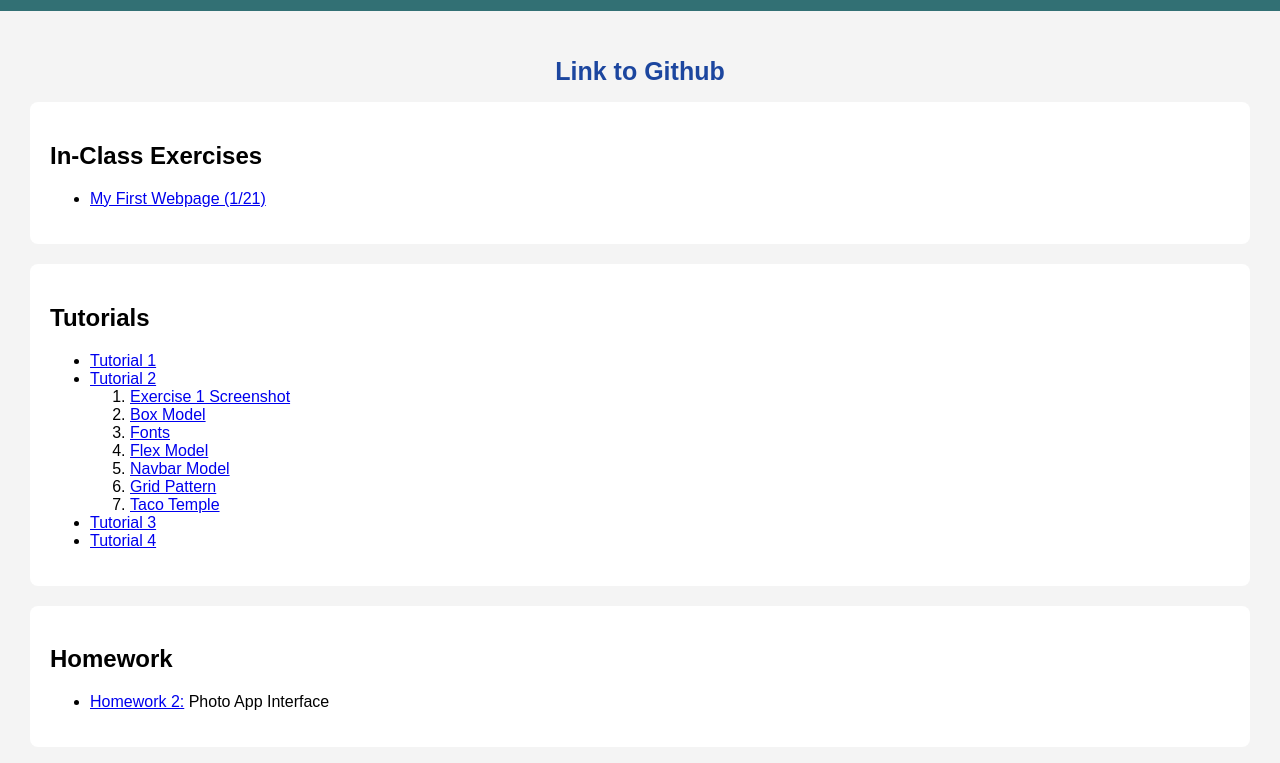
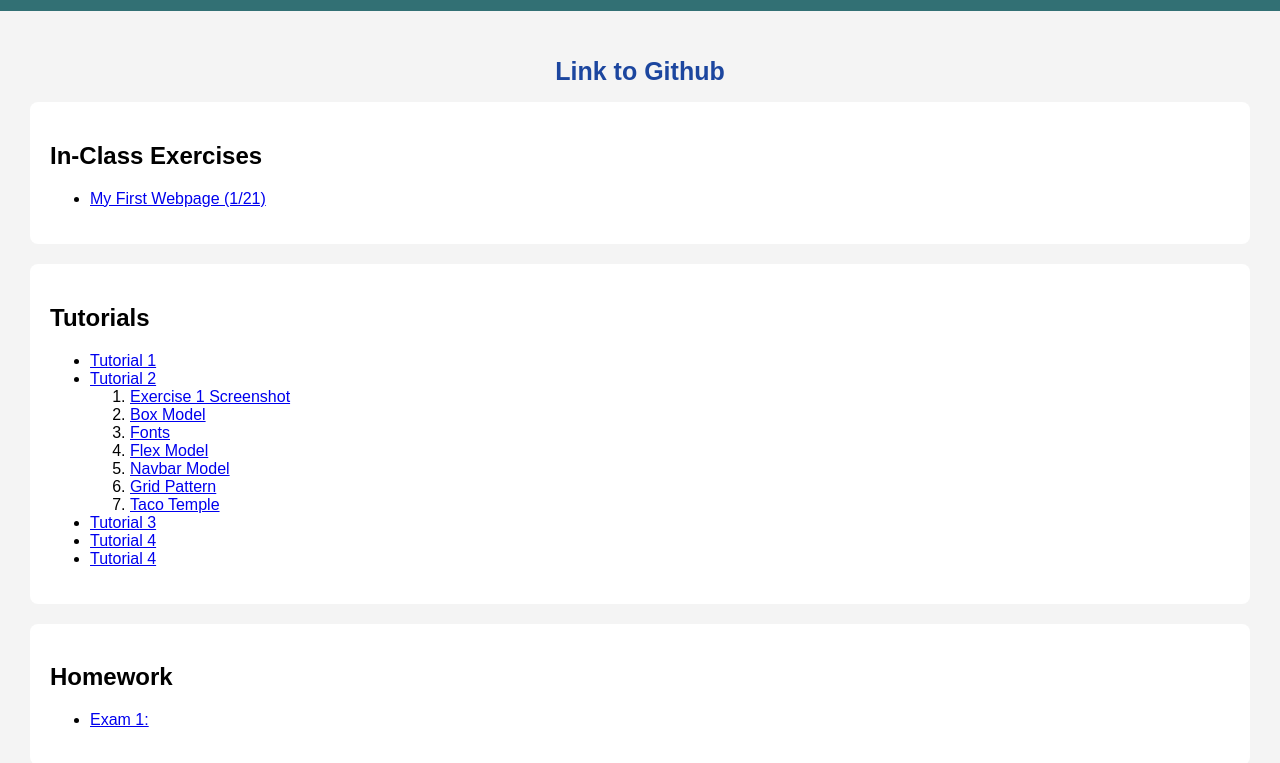
Before and after one commit to sockingly/csci344-coursework, a plain HTML site: page index.html in a window 1280 px wide. Shown: the part 89-852 px from the top of the page. Drawn offline with Linux system fonts and the light colour scheme; a web font is replaced by a local one.

Commit message:
finished exam i hope

```diff
--- a/index.html
+++ b/index.html
@@ -90,13 +90,14 @@
                 </ol>
                 <li><a href="https://sockingly.github.io/csci344-coursework/tutorials/tutorial03/">Tutorial 3</a></li>
                 <li><a href="https://www.figma.com/design/DgkDkQM7rHrZsSuDhn3rDk/Instagram-Mockup---Sofia-Craft?node-id=0-1&t=6f2OA0VeVslMhr1r-1">Tutorial 4</a></li>
+                <li><a href="https://sockingly.github.io/csci344-coursework/exams/exam01">Tutorial 4</a></li>
             </ul>
         </section>
 
         <section id="hw">
             <h2>Homework</h2>
             <ul>
-                <li><a href="https://sockingly.github.io/csci344-coursework/homework/hw02/">Homework 2:</a> Photo App Interface</li>
+                <li><a href="https://sockingly.github.io/csci344-coursework/homework/hw02/">Exam 1:</a></li>
             </ul>
         </section>
 
```
